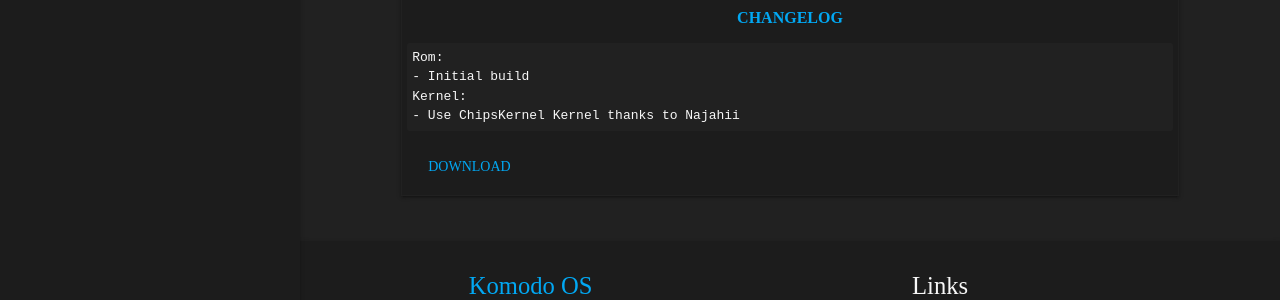
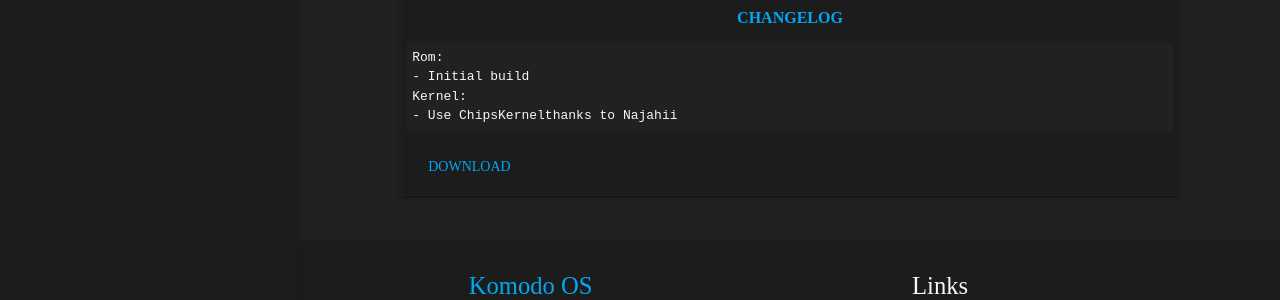
Before and after one commit to MrYacha/KomodOS-Rom.github.io, a Jekyll site: the page built from rom-rolex.html, in a window 1280 px wide and 1049 px high. Shown: the part 567-867 px from the top of the window. Built offline with Jekyll 4.4.1, drawn with Linux system fonts in a browser that asks for light colours; some web fonts are replaced.

Commit message:
del duplicate

```diff
--- a/rom-rolex.html
+++ b/rom-rolex.html
@@ -64,7 +64,7 @@
 				Rom:
 				- Initial build
 				Kernel:
-				- Use ChipsKernel Kernel thanks to Najahii
+				- Use ChipsKernelthanks to Najahii
 			  </pre>
 			</div>
 
```
